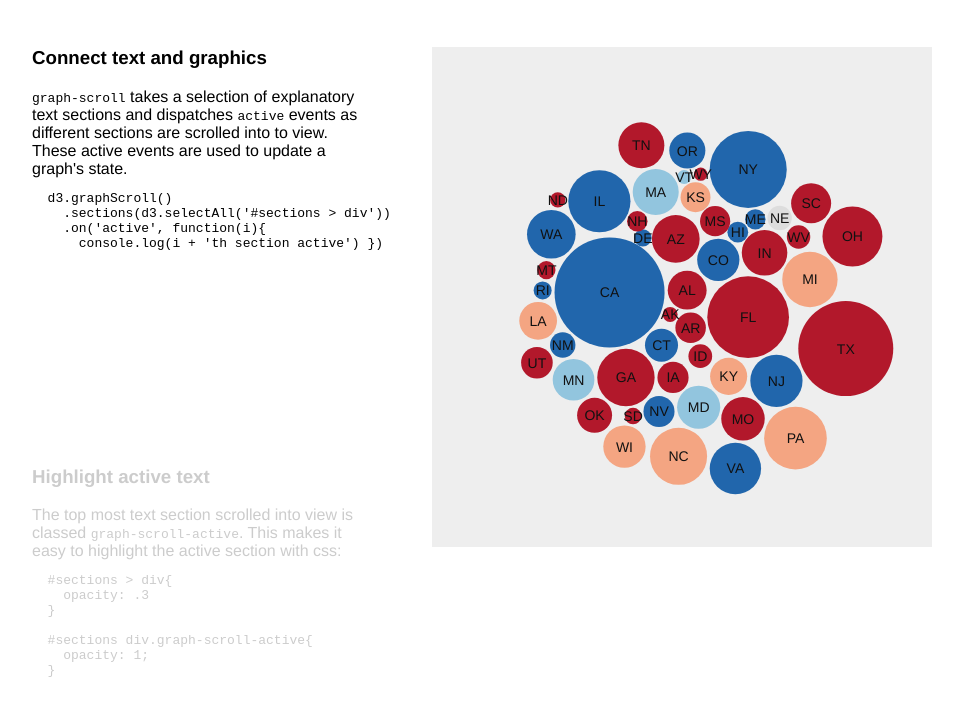
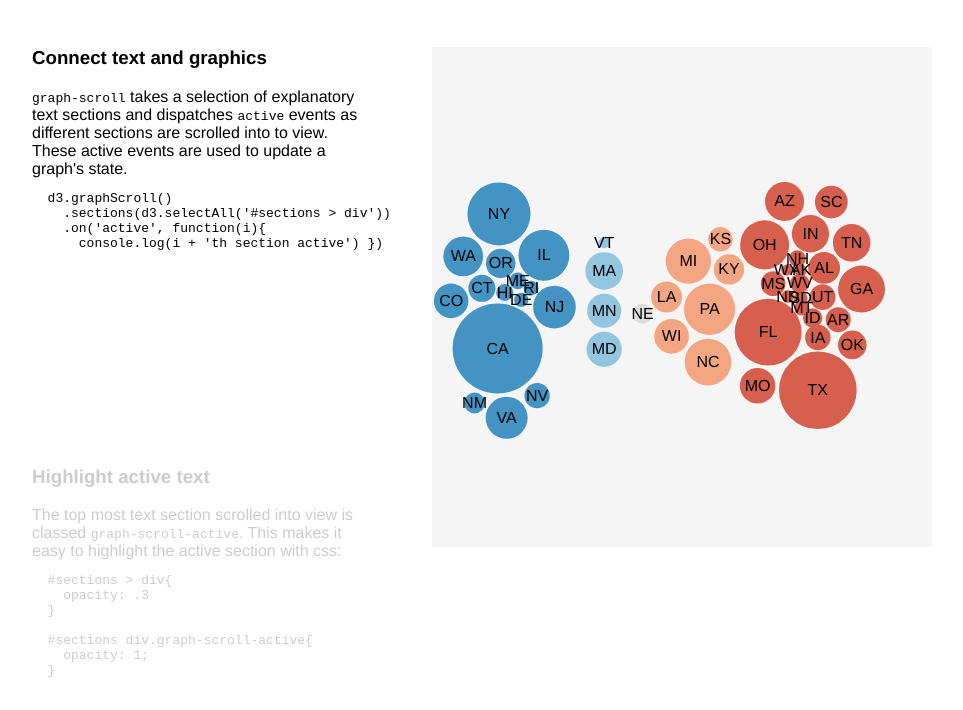
Before and after one commit to wmerrow/state-politics, a website with bundled scripts: page index.html in a window 1280 px wide. Shown: the part 90-800 px from the top of the page, without its empty margins (158-1121 px from the left). Built offline with nearby package versions, Linux system fonts and the light colour scheme.

Commit message:
fix charts.js and data_preparation.r, add grouped bubbles

```diff
--- a/charts.js
+++ b/charts.js
@@ -30,19 +30,16 @@ d3.queue()
   console.log(data21);
 
 
-
-
   var oldWidth = 0
 
   function render(){
-
     if (oldWidth == innerWidth) return
     oldWidth = innerWidth
 
     var width = height = d3.select('#graph').node().offsetWidth;
-    var r = 10;
-    var nodePadding = 1.5;
+    var r = 40;
     var textSize = 14;
+    var nodePadding = 2;
 
 
     if (innerWidth <= 925){
@@ -52,16 +49,20 @@ d3.queue()
 
     // return console.log(width, height)
 
+  // color scale
+  var color = d3.scaleOrdinal()
+    .domain(['NA', 'full_dem', 'lean_dem', 'lean_rep', 'full_rep'])
+    .range(['#dddddd', '#4393c3', '#92c5de', '#f4a582', '#d6604d']);
 
-    // size scale for state bubbles
-    var size = d3.scaleSqrt()
-      .domain([0, 39368078])
-      .range([0,55]);  // largest circle will be 55px wide
+  // size scale
+  var size = d3.scaleSqrt()
+    .domain([0, 39368078])
+    .range([0, 45]); // max radius
 
-    // color scale
-    var color = d3.scaleOrdinal()
-      .domain(["NA","full_dem", "lean_dem", "lean_rep", "full_rep"])
-      .range(['#dddddd','#2166ac','#92c5de','#f4a582','#b2182b']);
+  // x scale
+  var x = d3.scaleOrdinal()
+    .domain(['NA', 'full_dem', 'lean_dem', 'lean_rep', 'full_rep'])
+    .range([width * 0.5, width * 0.2, width * 0.4, width * 0.6, width * 0.8]);
 
 
     // SECTION 1
@@ -70,38 +71,37 @@ d3.queue()
       .append('svg')
         .attrs({width: width, height: height})
 
-    // var circle = svg.append('circle')
-    //     .attrs({cx: 0, cy: 0, r: r})
+    // nodes
 
-    // bubble chart
-
-    // Initialize the circles: all located at the center of the svg area
+    // Initialize the circle: all located at the center of the svg area
     var node = svg.append("g")
       .selectAll("circle")
       .data(data21)
       .enter()
       .append("circle")
-        .attr("r", function(d) { return size(d.pop); })
+        .attr("r", d=> size(d.pop))
         .attr("cx", width / 2)
         .attr("cy", height / 2)
-        .style("fill", function(d){return color(d.government_cont_text)});
+        .style("fill", d=> color(d.government_cont_text));
 
     var label = svg.append("g")
       .selectAll("text")
       .data(data21)
       .enter()
       .append("text")
-        .attr("x", width / 2)
-        .attr("y", height / 2)
-        .attr("class", "label")
-        .style("font-size", textSize)
-        .text(function(d){return d.state_abbrev});
+      .text(d=> d.state_abbrev)
+      .attr("class", "label")
+      .style("text-anchor", "middle")
+      .attr("x", width / 2)
+      .attr("y", height / 2);
 
     // Features of the forces applied to the nodes:
     var simulation = d3.forceSimulation()
+        .force("x", d3.forceX().strength(0.5).x( function(d){ return x(d.government_cont_text) } ))
+        .force("y", d3.forceY().strength(0.1).y( height/2 ))
         .force("center", d3.forceCenter().x(width / 2).y(height / 2)) // Attraction to the center of the svg area
         .force("charge", d3.forceManyBody().strength(0.5)) // Nodes are attracted one each other of value is > 0
-        .force("collide", d3.forceCollide().strength(.1).radius(function(d){ return size(d.pop) + nodePadding; }).iterations(1)) // Force that avoids circle overlapping
+        .force("collide", d3.forceCollide().strength(.1).radius(d=> size(d.pop) + nodePadding).iterations(1)) // Force that avoids circle overlapping
 
     // Apply these forces to the nodes and update their positions.
     // Once the force algorithm is happy with positions ('alpha' value is low enough), simulations will stop.
@@ -116,13 +116,8 @@ d3.queue()
               .attr("y", function(d){ return d.y + textSize / 2 - 2; })
         });
 
-    // simulation
-    //     .nodes(data21)
-    //     .on("tick", function(d){
-    //       label
-    //           .attr("x", function(d){ return d.x; })
-    //           .attr("y", function(d){ return d.y; })
-    //     });
+    // labels
+    // simulation to position them
 
     var gs = d3.graphScroll()
         .container(d3.select('.container-1'))
@@ -131,15 +126,7 @@ d3.queue()
         .sections(d3.selectAll('.container-1 #sections > div'))
         // .offset(innerWidth < 900 ? innerHeight - 30 : 200)
         .on('active', function(i){
-          // var pos = [ {cx: width - r, cy: r},
-          //             {cx: r,         cy: r},
-          //             {cx: width - r, cy: height - r},
-          //             {cx: width/2,   cy: height/2} ][i]
 
-          // circle.transition().duration(1000)
-          //     .attrs(pos)
-          //     .transition()
-          //     .style('fill', colors[i])
         })
 
 
@@ -169,17 +156,12 @@ d3.queue()
           ].map(function(d){ return 'M' + d.join(' L ') })
 
 
-          path.transition().duration(1000)
-              .attr('d', dArray[i])
-             // .style('fill', colors[i])
         })
 
     d3.select('#source')
         .styles({'margin-bottom': window.innerHeight - 450 + 'px', padding: '100px'})
   }
-
   render()
-
   d3.select(window).on('resize', render)
 
 
--- a/styles.css
+++ b/styles.css
@@ -83,10 +83,10 @@ circle{
 }
 
 svg{
-  background-color: #eee;
+  background-color: #f5f5f5;
 }
 
-.label{
-  fill: #111111;
+label{
   text-anchor: middle;
+  fill: red;
 }
```
Also changed, not shown: index.html (+0 -1 lines).
